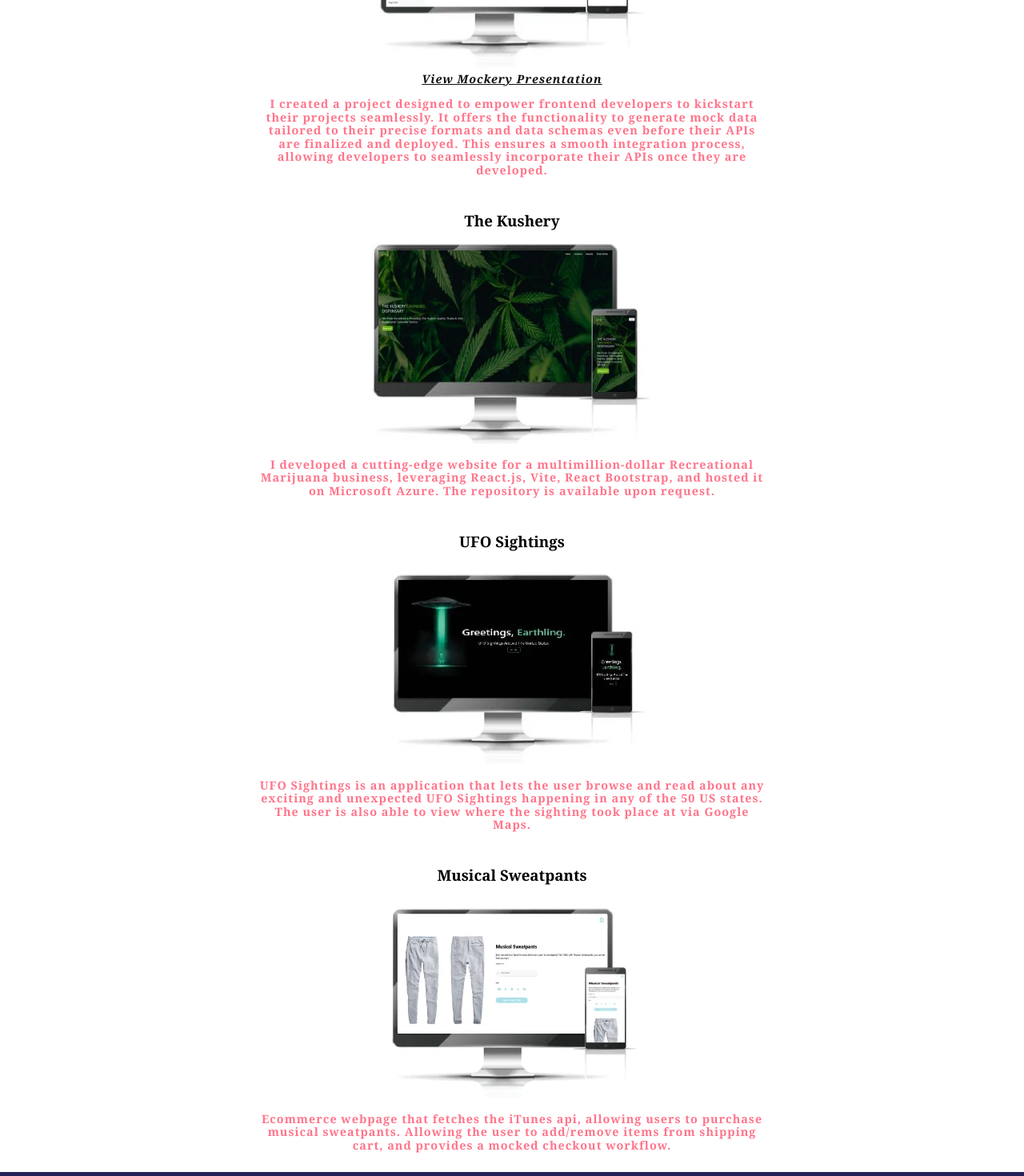
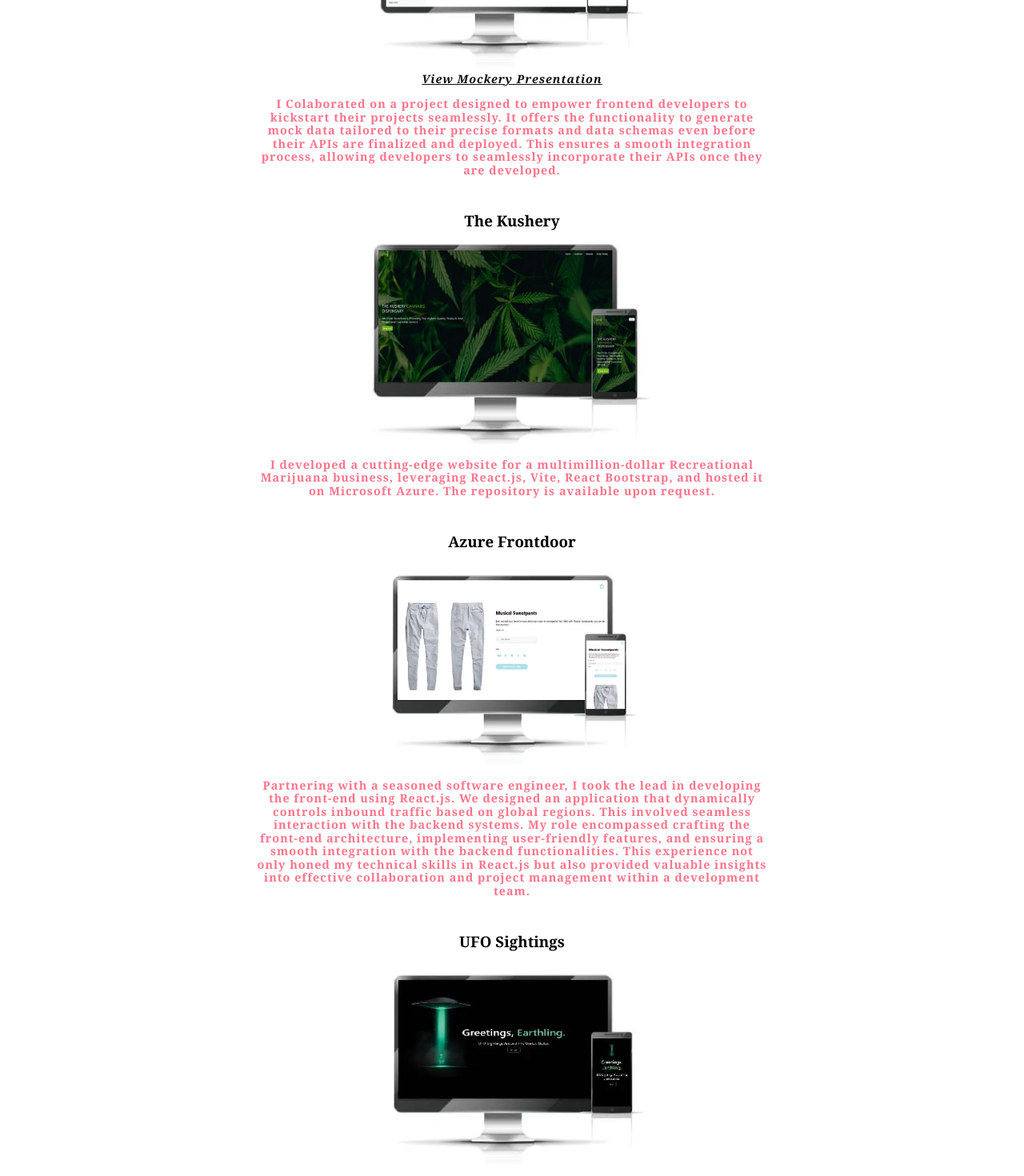
Before and after one commit to stetsonharding/devportfolio, a React (Create React App) app: page / in a window 1280 px wide. Shown: the part 2840-4310 px from the top of the page at 80% size. Built offline with nearby package versions, Linux system fonts and the light colour scheme.

Commit message:
adding azure FD project to recent projects too

```diff
--- a/src/RecentProjectData/RecentProjectData.js
+++ b/src/RecentProjectData/RecentProjectData.js
@@ -25,7 +25,7 @@
     Imgsrc: mockery,
     Imgalt: "Mockery Project",
     description:
-      "I created a project designed to empower frontend developers to kickstart their projects seamlessly. It offers the functionality to generate mock data tailored to their precise formats and data schemas even before their APIs are finalized and deployed. This ensures a smooth integration process, allowing developers to seamlessly incorporate their APIs once they are developed.",
+      "I Colaborated on a project designed to empower frontend developers to kickstart their projects seamlessly. It offers the functionality to generate mock data tailored to their precise formats and data schemas even before their APIs are finalized and deployed. This ensures a smooth integration process, allowing developers to seamlessly incorporate their APIs once they are developed.",
       href:"https://web.mockeryhub.io/",
     video: "https://web.mockeryhub.io/",
   },
@@ -40,6 +40,15 @@
   },
   {
     id: 3,
+    title:"Azure Frontdoor",
+    Imgsrc: MusicalSweatpants,
+    Imgalt: "Azure Frontdoor Project.",
+    description:
+      "Partnering with a seasoned software engineer, I took the lead in developing the front-end using React.js. We designed an application that dynamically controls inbound traffic based on global regions. This involved seamless interaction with the backend systems. My role encompassed crafting the front-end architecture, implementing user-friendly features, and ensuring a smooth integration with the backend functionalities. This experience not only honed my technical skills in React.js but also provided valuable insights into effective collaboration and project management within a development team.",
+    href: "https://web.afdmgr.bittoggle.io/",
+  },
+  {
+    id: 4,
     title:"UFO Sightings",
     Imgsrc: ufoSightings,
     Imgalt: "UFO Sightings Project.",
@@ -47,15 +56,15 @@
       "UFO Sightings is an application that lets the user browse and read about any exciting and unexpected UFO Sightings happening in any of the 50 US states. The user is also able to view where the sighting took place at via Google Maps.",
     href: "https://stetsonharding.github.io/ufoSightings/#/",
   },
-  {
-    id: 4,
-    title:"Musical Sweatpants",
-    Imgsrc: MusicalSweatpants,
-    Imgalt: "Musical Sweatpants Project.",
-    description:
-      "Ecommerce webpage that fetches the iTunes api, allowing users to purchase musical sweatpants. Allowing the user to add/remove items from shipping cart, and provides a mocked checkout workflow.",
-    href: "https://stetsonharding.github.io/musical-sweatpants/",
-  },
+  // {
+  //   id: 4,
+  //   title:"Musical Sweatpants",
+  //   Imgsrc: MusicalSweatpants,
+  //   Imgalt: "Musical Sweatpants Project.",
+  //   description:
+  //     "Ecommerce webpage that fetches the iTunes api, allowing users to purchase musical sweatpants. Allowing the user to add/remove items from shipping cart, and provides a mocked checkout workflow.",
+  //   href: "https://stetsonharding.github.io/musical-sweatpants/",
+  // },
 
   //   {
   //   id: 4,
```
